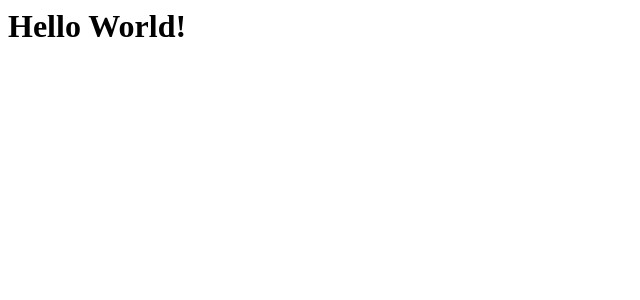
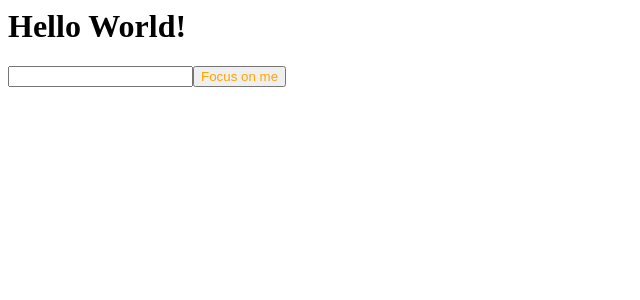
Before and after one commit to deechris27/featuresReact, a React app: page / in a window 1280 px wide. Shown: the top 300 px of the page, without its empty margins (0-640 px from the left). Built offline with nearby package versions, Linux system fonts and the light colour scheme.

Commit message:
throttle

```diff
--- a/src/App.js
+++ b/src/App.js
@@ -1,10 +1,20 @@
 import React, {useState, useEffect} from 'react';
 import axios from 'axios';
+import Form from './components/form';
+import throttle from './components/throttle';
 
 function App(){
+    const chu = React.createRef();
+    function handleClick(){
+       chu.current.yoyo();
+    }
+
     return(
         <div>
            <h1>Hello World!</h1>
+           <Form ref={chu}/>
+
+           <button onClick={throttle(handleClick, 5000)} style={{color: 'orange'}}>Focus on me</button>
         </div>
     )
 }
--- /dev/null
+++ b/src/components/form.js
@@ -0,0 +1,20 @@
+import React from 'react';
+
+class Form extends React.Component{
+    constructor(props){
+        super(props);
+    }
+
+    yoyo(){
+       console.log("yoyoyoyoyo");
+    }
+    render(){
+
+        return(
+            <input type="text" />
+        )
+    }
+}
+
+
+export default Form;
--- /dev/null
+++ b/src/components/throttle.js
@@ -0,0 +1,14 @@
+function throttle(fn, delay){
+   let last = 0;
+
+   return (...args)=>{
+    const now = new Date().getTime();
+    if(now-last < delay){
+        return;
+    }
+
+     last = now;
+     return fn(...args);
+   }
+}
+export default throttle;
```
